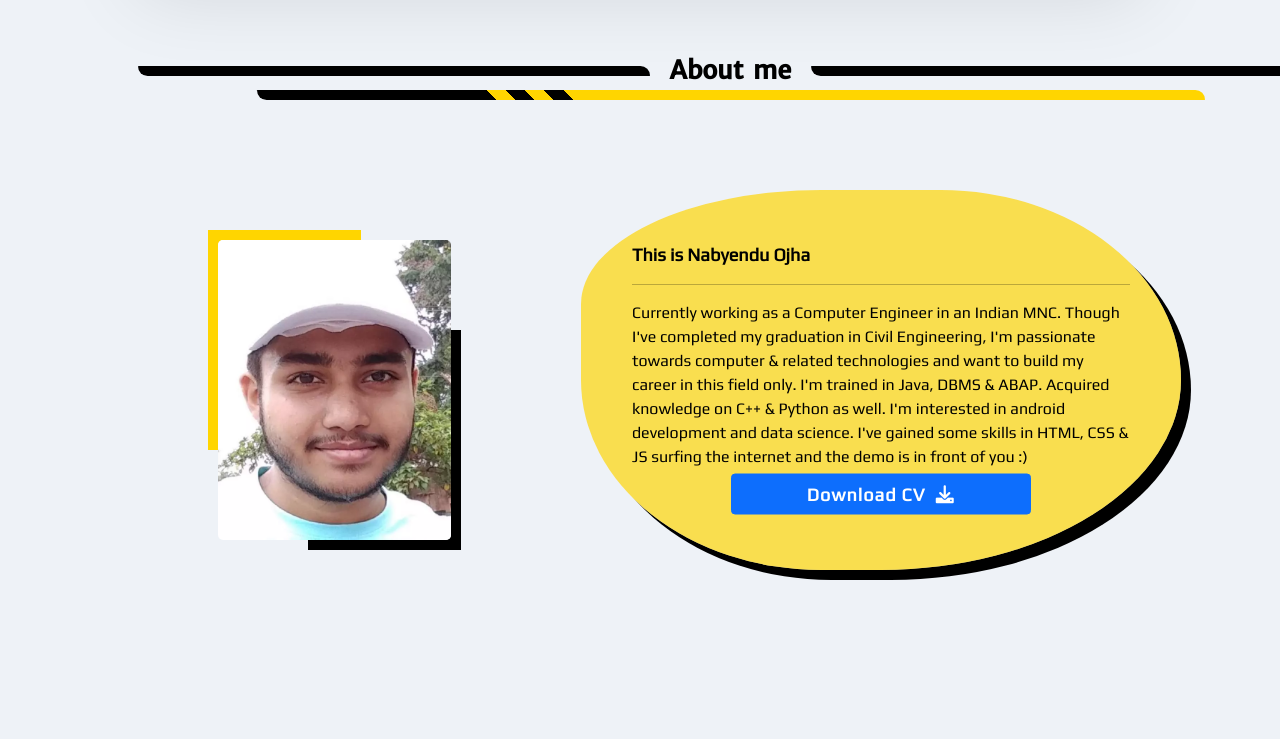
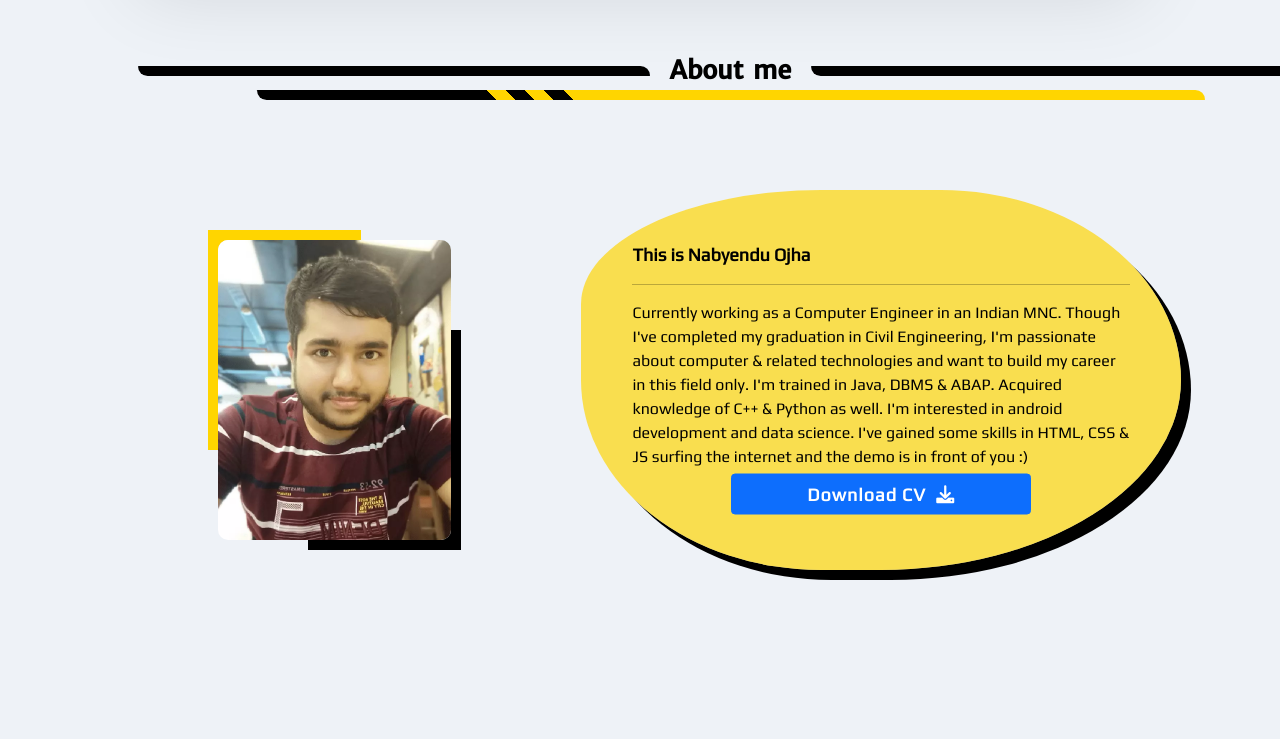
Before and after one commit to drikonmyar/portfolio.github.io, a PHP site: page / in a window 1280 px wide; the page is wider, and only the part inside the window is pictured. Shown: the part 845-1584 px from the top of that part. Run offline with PHP 8.4, Linux system fonts and the light colour scheme.

Commit message:
Update_v0.28

```diff
--- a/index.html
+++ b/index.html
@@ -155,10 +155,10 @@
                         <span style="font-weight: bold; font-size: large;">This is Nabyendu Ojha</span>
                         <hr>
                         <p>Currently working as a Computer Engineer in an Indian MNC. Though I've completed my
-                            graduation in Civil Engineering, I'm passionate towards computer & related technologies and
+                            graduation in Civil Engineering, I'm passionate about computer & related technologies and
                             want
                             to build my career in this field only. I'm trained in Java, DBMS & ABAP. Acquired knowledge
-                            on
+                            of
                             C++ & Python as
                             well. I'm interested in android development and data science. I've gained some skills in
                             HTML, CSS & JS surfing the internet and the demo is in front of you :)</p>
@@ -787,10 +787,7 @@
                     <div class="left">
                         <div class="text">
                             Get in Touch</div>
-                        <p>Dear visitor! Thanks for your time. I've intentionally blocked access of some documents due
-                            to
-                            privacy concern. Feel free to contact me in case you want to view any. Kindly provide
-                            suggestions for improvement and your valuable feedback. Have a good day.</p>
+                        <p>Dear visitor! Thanks for your time. I've intentionally blocked access to some documents due to privacy concerns. Feel free to contact me in case you want to view any. Kindly provide suggestions for improvement and your valuable feedback. Have a good day.</p>
                         <div class="icons">
                             <div class="row">
                                 <i class="fa-solid fa-user-tie"></i>
--- a/style.css
+++ b/style.css
@@ -323,7 +323,7 @@ body {
 
 .about-pic>img {
     height: 300px;
-    border-radius: 5px;
+    border-radius: 10px;
     box-shadow:
         -50px -50px 0 -40px #ffd500,
         50px 50px 0 -40px #000000;
```
Also changed, not shown: pics/me.webp.
